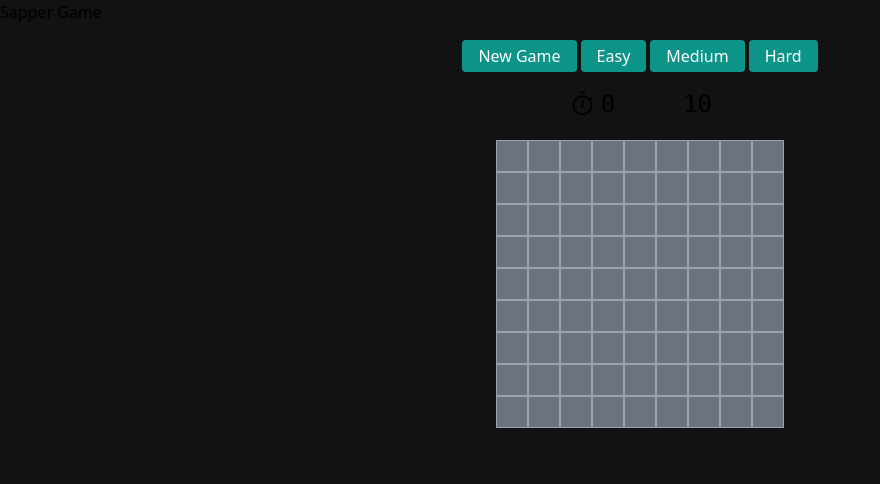
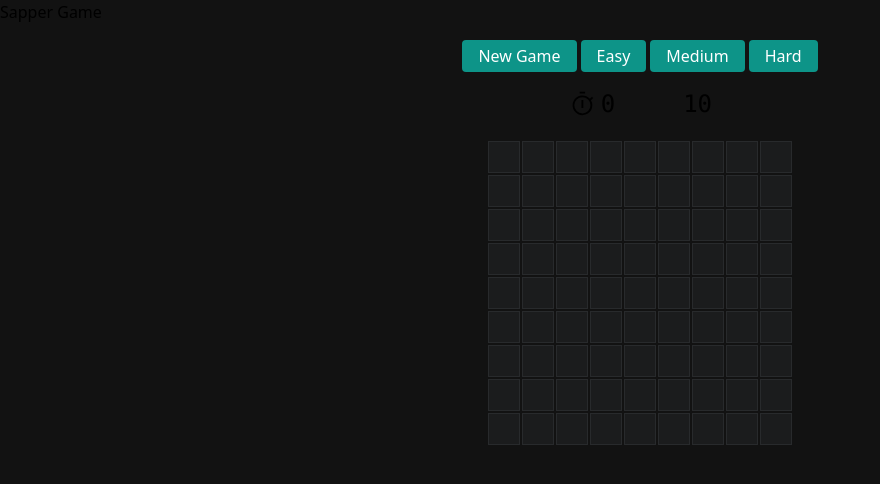
Before and after one commit to nassipkaliv/sapper-game, a React (Vite) app: page / in a window 1280 px wide. Shown: the top 484 px of the page, without its empty margins (0-880 px from the left). Built offline with nearby package versions, Linux system fonts and the light colour scheme; some icons are missing.

Commit message:
modified styles

```diff
--- a/src/components/MineBlock.tsx
+++ b/src/components/MineBlock.tsx
@@ -31,8 +31,8 @@ export default function MineBlock({ block }: MineBlockProps) {
   };
 
   const getBlockClass = () => {
-    if (block.flaged) return 'bg-gray-500';
-    if (!block.revealed) return 'bg-gray-500 hover:bg-gray-400';
+    if (block.flaged) return 'bg-gray-500 bg-opacity-10';
+    if (!block.revealed) return 'bg-gray-500 bg-opacity-10 hover:bg-gray-400 hover:bg-opacity-20';
 
     return block.mine ? 'bg-red-500' : numberColors[block.adjacentMines];
   };
@@ -43,7 +43,7 @@ export default function MineBlock({ block }: MineBlockProps) {
       onClick={() => {
         dispatch({ type: 'play', payload: block });
       }}
-      className={`flex items-center justify-center min-w-8 min-h-8 border-0.5 border-gray-400 ${getBlockClass()}`}
+      className={`flex items-center justify-center m-1px min-w-8 min-h-8 border-0.5 border-gray-400  border-opacity-10 ${getBlockClass()}`}
     >
       {block.flaged && (
         <span className="text-red-400">
--- a/tailwind.config.js
+++ b/tailwind.config.js
@@ -3,6 +3,9 @@ module.exports = {
   content: ['./index.html', './src/**/*.{js,ts,jsx,tsx}'],
   theme: {
     extend: {
+      margin: {
+        '1px' : '1px',
+      },
       borderWidth: {
         0.5: '0.5px',
       },
--- a/vite.config.ts
+++ b/vite.config.ts
@@ -4,5 +4,8 @@ import Icons from 'unplugin-icons/vite';
 
 // https://vitejs.dev/config/
 export default defineConfig({
+  define: {
+    global: {},
+  },
   plugins: [react(), Icons({ compiler: 'jsx', jsx: 'react' })],
 });
```
